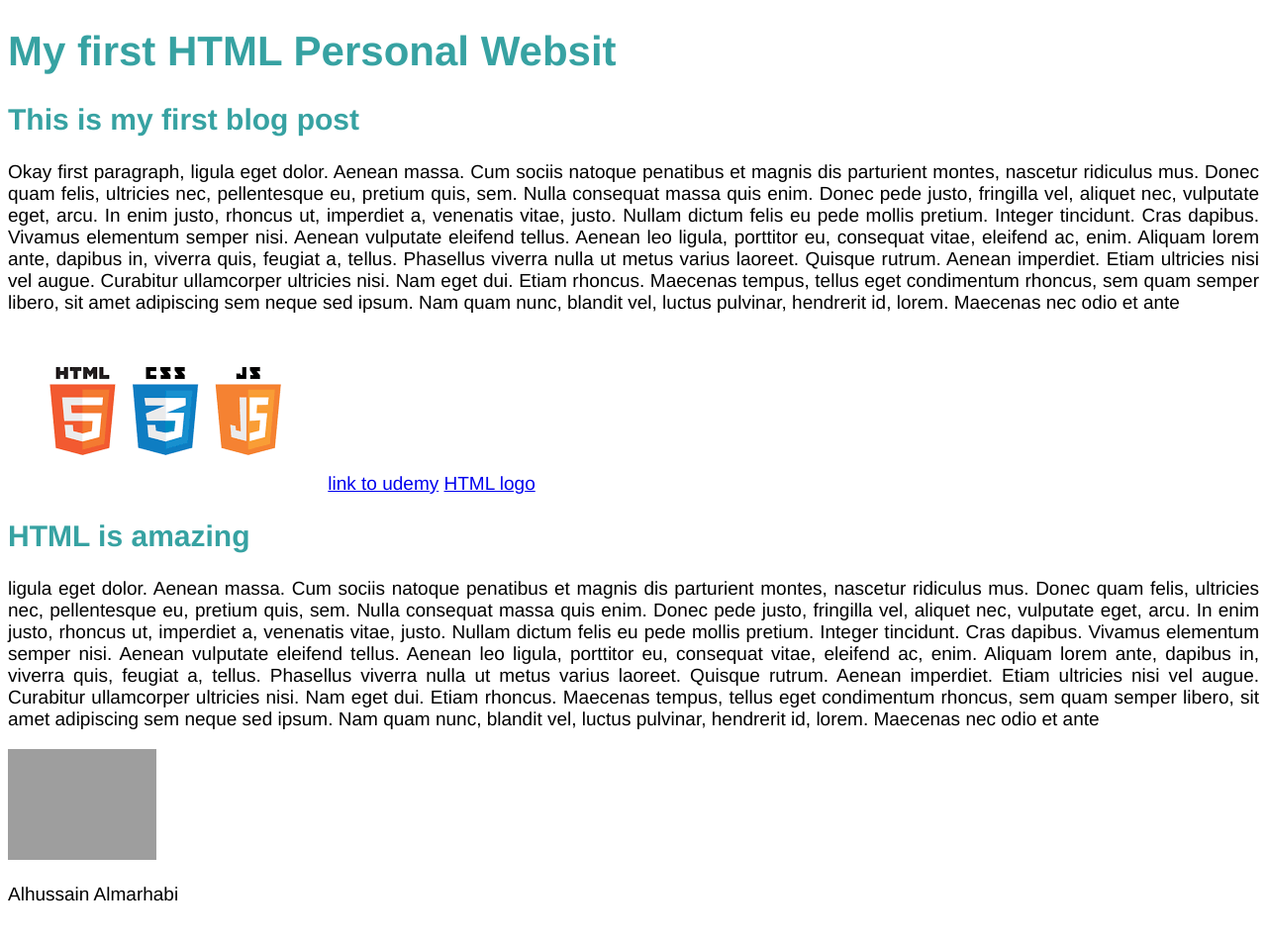
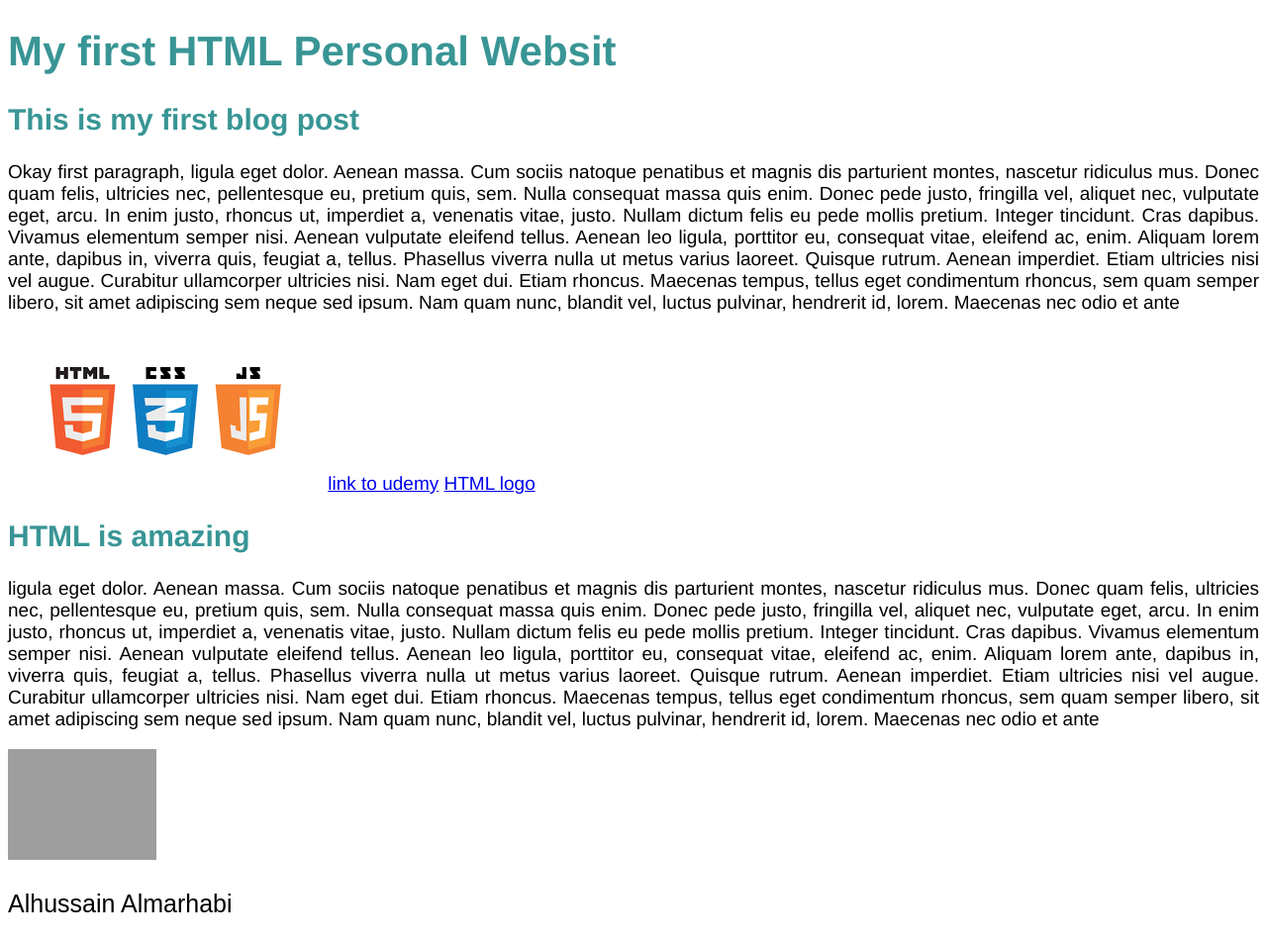
Before and after one commit to aalmarhabi/personal-website, a plain HTML site: page index.html in a window 1280 px wide. Shown: the whole page at 99% size. Drawn offline with Linux system fonts and the light colour scheme; grey boxes are pictures that could not be loaded.

Commit message:
add classes to style different paragraph

```diff
--- a/style.css
+++ b/style.css
@@ -1,10 +1,10 @@
 body{
     font-family: Helvetica Neue, Arial;
-    font-size: 19px;
+     font-size: 19px;
 }
 
 h1,h2{
-    color: rgba(11, 142, 142, 0.82);
+    color: rgba(14, 126, 126, 0.82);
 }
 h1{
     font-size: 42px;
@@ -13,8 +13,12 @@
 h2{
     font-size: 30px;
 }
-p {
 
-    text-align: justify;
+.main-text{
+    text-align: justify
+}
 
+.author-text{
+    font-family: fantasy;
+    font-size: 25px
 }
```
